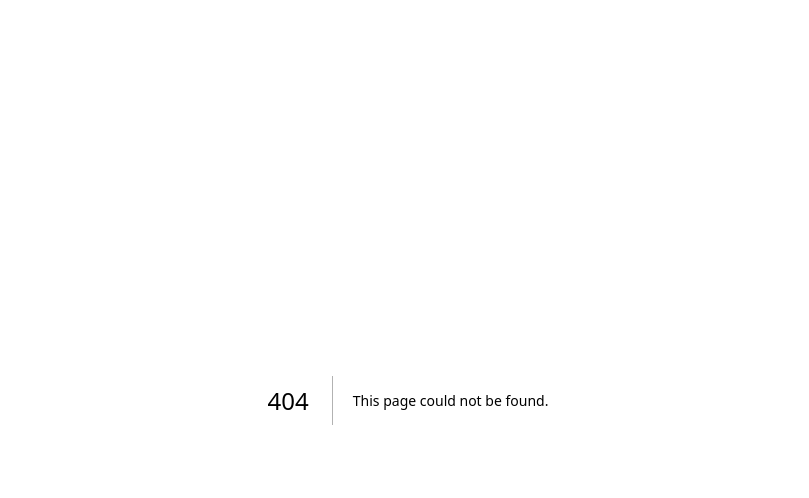
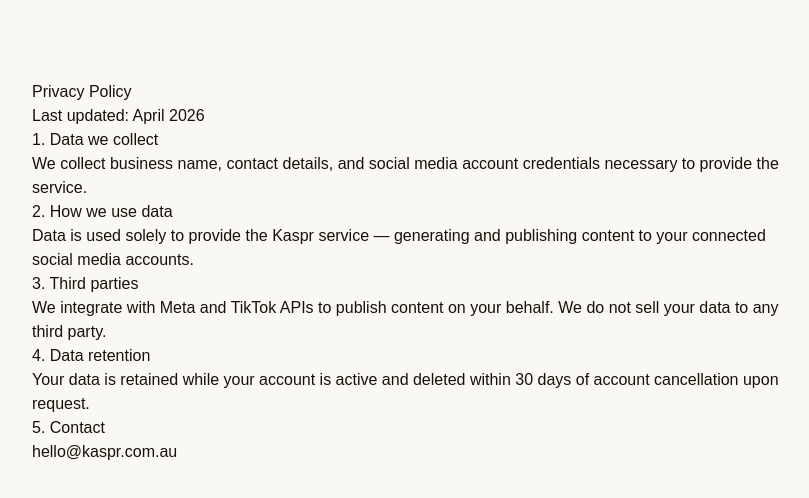
Before and after one commit to jasperschreiber0/kaspr-site, a Next.js app: page /privacy in a window 1280 px wide. Before the commit this address had no page. Shown: the top 498 px of the page, without its empty margins (232-1041 px from the left). Built offline with nearby package versions, Linux system fonts and the light colour scheme.

Commit message:
Create page.tsx

```diff
--- /dev/null
+++ b/app/privacy/page.tsx
@@ -0,0 +1,18 @@
+export default function Privacy() {
+  return (
+    <main style={{ maxWidth: 800, margin: '80px auto', padding: '0 24px', fontFamily: 'sans-serif' }}>
+      <h1>Privacy Policy</h1>
+      <p>Last updated: April 2026</p>
+      <h2>1. Data we collect</h2>
+      <p>We collect business name, contact details, and social media account credentials necessary to provide the service.</p>
+      <h2>2. How we use data</h2>
+      <p>Data is used solely to provide the Kaspr service — generating and publishing content to your connected social media accounts.</p>
+      <h2>3. Third parties</h2>
+      <p>We integrate with Meta and TikTok APIs to publish content on your behalf. We do not sell your data to any third party.</p>
+      <h2>4. Data retention</h2>
+      <p>Your data is retained while your account is active and deleted within 30 days of account cancellation upon request.</p>
+      <h2>5. Contact</h2>
+      <p>hello@kaspr.com.au</p>
+    </main>
+  )
+}
```
